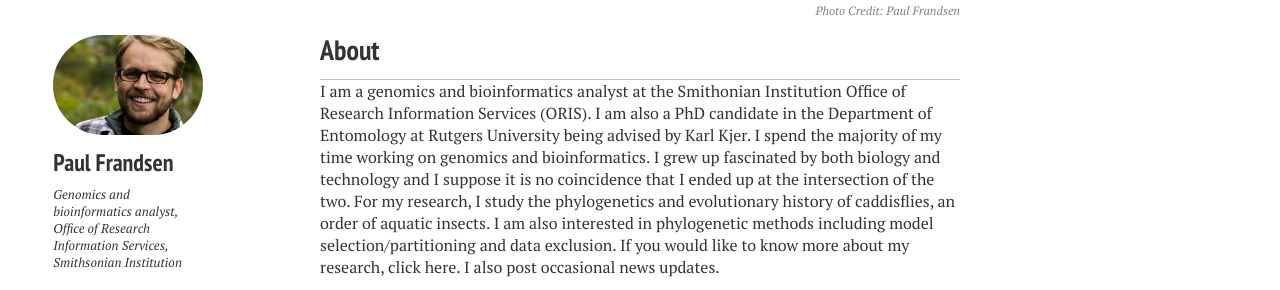
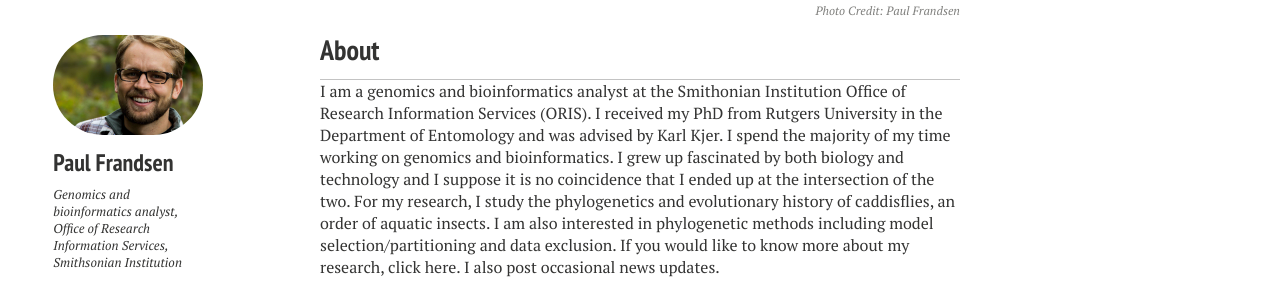
Before and after one commit to pbfrandsen/pbfrandsen.github.io, a Jekyll site: the page built from index.md, in a window 1280 px wide. Shown: the part 1030-1320 px from the top of the page. Built offline with Jekyll 4.4.1, drawn with Linux system fonts in a browser that asks for light colours; nearby versions of some CDN libraries.

Commit message:
updated home page
Have PhD now :)

```diff
--- a/_layouts/home.html
+++ b/_layouts/home.html
@@ -51,7 +51,7 @@
  -->
 <div id="index">
   <h3>About</h3>
-  <p>I am a genomics and bioinformatics analyst at the <a href="http://oris.si.edu/">Smithonian Institution Office of Research Information Services (ORIS)</a>. I am also a PhD candidate in the <a href="http://www-rci.rutgers.edu/~insects/">Department of Entomology at Rutgers University</a> being advised by <a href="http://www-rci.rutgers.edu/~insects/kjer.htm">Karl Kjer</a>. I spend the majority of my time working on genomics and bioinformatics. I grew up fascinated by both biology and technology and I suppose it is no coincidence that I ended up at the intersection of the two. For my research, I study the phylogenetics and evolutionary history of caddisflies, an order of aquatic insects. I am also interested in phylogenetic methods including model selection/partitioning and data exclusion. If you would like to know more about my research, click <a href="{{ site.url}}/research/">here</a>. I also post occasional <a href="{{ site.url}}/news/">news updates</a>.</p>
+  <p>I am a genomics and bioinformatics analyst at the <a href="http://oris.si.edu/">Smithonian Institution Office of Research Information Services (ORIS)</a>. I received my PhD from Rutgers University in the <a href="http://www-rci.rutgers.edu/~insects/">Department of Entomology</a> and was advised by <a href="http://www-rci.rutgers.edu/~insects/kjer.htm">Karl Kjer</a>. I spend the majority of my time working on genomics and bioinformatics. I grew up fascinated by both biology and technology and I suppose it is no coincidence that I ended up at the intersection of the two. For my research, I study the phylogenetics and evolutionary history of caddisflies, an order of aquatic insects. I am also interested in phylogenetic methods including model selection/partitioning and data exclusion. If you would like to know more about my research, click <a href="{{ site.url}}/research/">here</a>. I also post occasional <a href="{{ site.url}}/news/">news updates</a>.</p>
 </div>
 
 <div class="footer-wrap">
```
